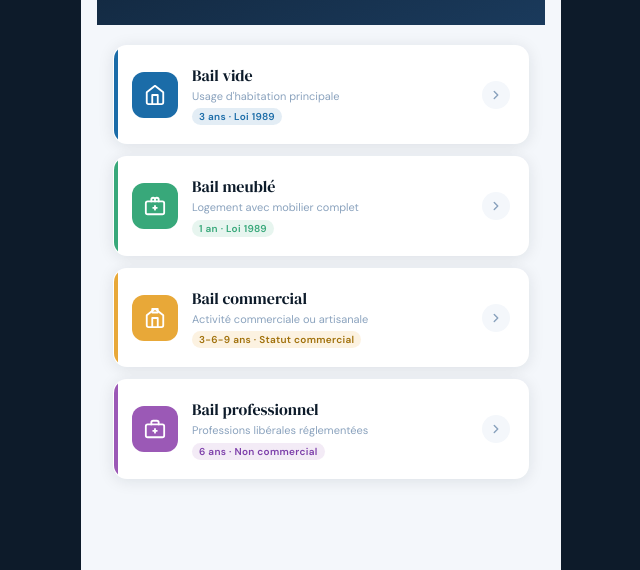
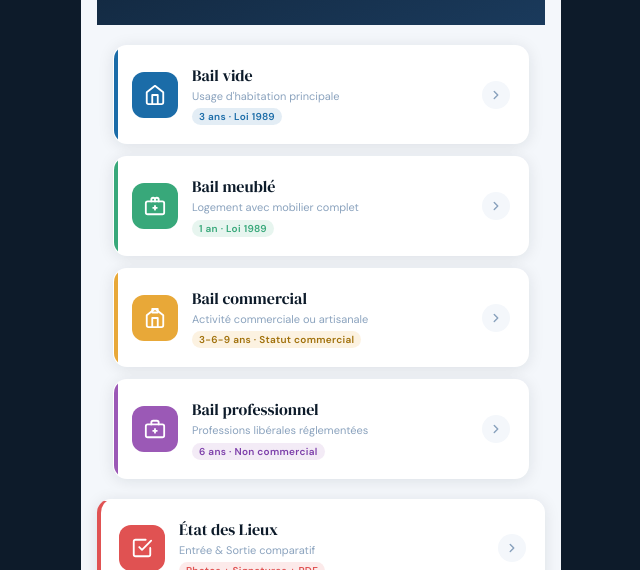
Before and after one commit to heddine/Bbaux_locations_-hed26, a plain HTML site: page index.html in a window 1280 px wide. Shown: the part 230-800 px from the top of the page, without its empty margins (319-959 px from the left). Drawn offline with nearby package versions, Linux system fonts and the light colour scheme.

Commit message:
Fix position carte EDL

```diff
--- a/index.html
+++ b/index.html
@@ -327,6 +327,11 @@ html,body{height:100%;background:var(--ink);font-family:'DM Sans',sans-serif;col
       </div>
 
     </div>
+      <div class="bail-card" style="border-left:4px solid #E05252" onclick="startEDL()">
+        <div class="bail-icon" style="background:#E05252"><svg viewBox="0 0 24 24" fill="none" stroke="#fff" stroke-width="2" stroke-linecap="round" stroke-linejoin="round"><path d="M9 11l3 3L22 4"/><path d="M21 12v7a2 2 0 01-2 2H5a2 2 0 01-2-2V5a2 2 0 012-2h11"/></svg></div>
+        <div class="bail-info"><div class="bail-name">État des Lieux</div><div class="bail-meta">Entrée &amp; Sortie comparatif</div><span class="bail-badge" style="background:rgba(224,82,82,.12);color:#E05252">Photos + Signatures + PDF</span></div>
+        <div class="bail-arrow"><svg viewBox="0 0 24 24" fill="none" stroke="currentColor" stroke-width="2.5" stroke-linecap="round" stroke-linejoin="round"><polyline points="9 18 15 12 9 6"/></svg></div>
+      </div>
   </div><!-- /home -->
 
   <!-- ════════════════════════════════════════════════
```
